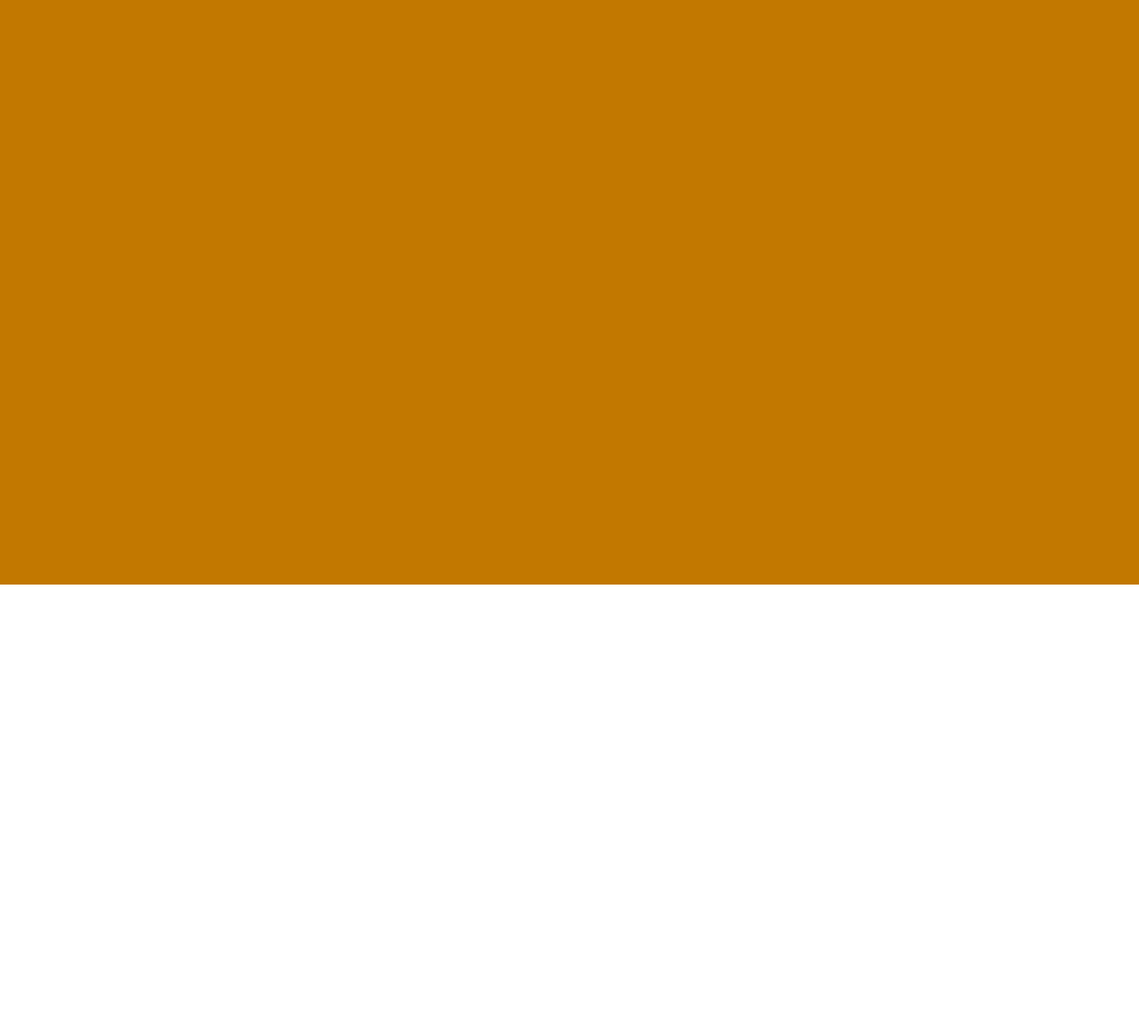
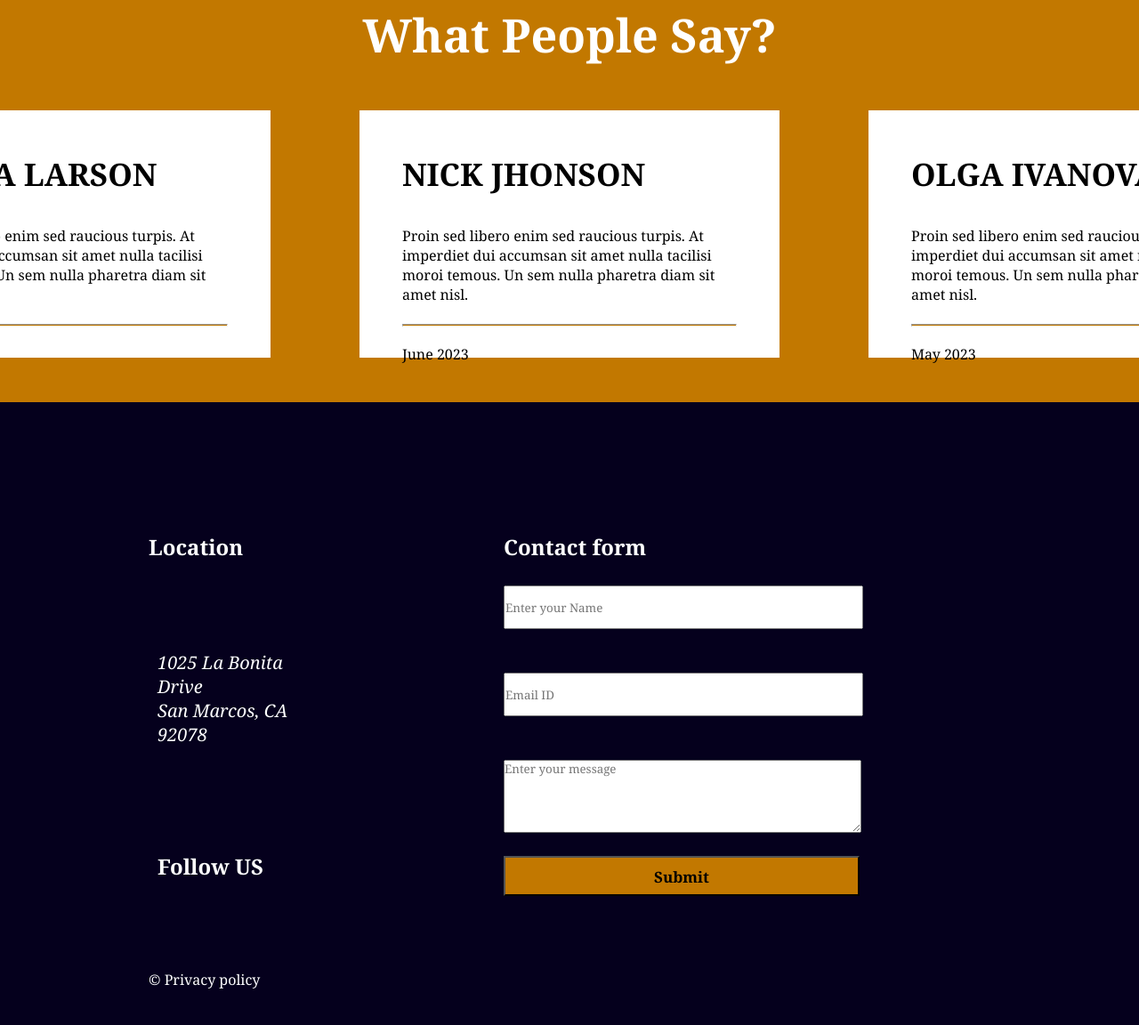
Before and after one commit to Sai9700128/Rowing-Guide-website, a plain HTML site: page index.html in a window 1280 px wide. Shown: the part 5068-6220 px from the top of the page at 89% size. Before the commit the page ends 5725 px from the top, so only its background shows below. Drawn offline with Linux system fonts and the light colour scheme.

Commit message:
Almost completed

```diff
--- a/index.html
+++ b/index.html
@@ -237,7 +237,70 @@
 
 <!-- What People Say? -->
 
+        <section>
+            <div class="whatpeople">
+                <div class="whatheading">
+                    <h1>What People Say?</h1>
+            </div>
+            <div class="whatcontent">
+                <div class="cards">
+                    <h1>STELLA LARSON</h1>
+                    <p>Proin sed libero enim sed raucious
+                        turpis. At imperdiet dui accumsan sit amet nulla tacilisi moroi temous. Un
+                        sem nulla pharetra diam sit amet nisl.</p><br>
+                    <hr class="hr">
+                    <p class="year">July 2023</p>
+                </div>
+                <div class="cards">
+                    <h1>NICK JHONSON</h1>
+                    <p>Proin sed libero enim sed raucious
+                        turpis. At imperdiet dui accumsan sit amet nulla tacilisi moroi temous. Un
+                        sem nulla pharetra diam sit amet nisl.</p><br>
+                    <hr class="hr">
+                    <p class="year">June 2023</p>
+                </div>
+                <div class="cards">
+                    <h1>OLGA IVANOVA</h1>
+                    <p>Proin sed libero enim sed raucious
+                        turpis. At imperdiet dui accumsan sit amet nulla tacilisi moroi temous. Un
+                        sem nulla pharetra diam sit amet nisl.</p><br>
+                    <hr class="hr">
+                    <p class="year">May 2023</p>
+                </div>
+            </div>
+        </section>
 
+<!-- =========================================================================================================================================================== -->
+
+<!-- location and contact form -->
+
+        <section class="addform">
+            <div class="colours2"></div>
+            <div class="displaythis">
+                <div class="location">
+                    <h2>Location</h2>
+                    <Address>
+                        1025 La Bonita Drive <br>
+                        San Marcos, CA <br>
+                        92078
+                    </Address>
+                    <h2 class="follow">Follow US</h2>
+                    <p>&copy; Privacy policy</p>
+                </div>
+                <div class="contact">
+                    <h2>Contact form</h2>
+                    <!-- To design a contact form I am using form tags to get all the accurate information -->
+                    <form action="POST" class="form">
+                        <input type="text" placeholder="Enter your Name" class="inputholders"><br><br>
+                        <input type="email" placeholder="Email ID" class="inputholders"> <br><br>
+                        <!-- <textarea nameholder="Enter the comment" rows="4" cols="50"></textarea> <br> -->
+
+                        <textarea type="textarea" size="100" class="textarea" placeholder="Enter your message"></textarea><br>
+                        <button class="submitbnt">Submit</button><br><br>
+                    </form>
+                </div>
+            </div>
+        </section>
 
 
     </main>
--- a/style.css
+++ b/style.css
@@ -365,7 +365,7 @@ input[type="radio"]{
     display: none;
 }
 
-input[type="radio"]:checked +label {
+input[type="radio"]:checked + label {
     background-color: #cbcbcb;
     padding: 12px 115px 12px 115px;
 }
@@ -385,7 +385,7 @@ input[type="radio"]:checked + label + .description {
     position: relative;
     background-color: #c27800;
     width: 100%;
-    height: 1206px;
+    height: 1006px;
     margin-top: 352px;
 }
 
@@ -393,7 +393,7 @@ input[type="radio"]:checked + label + .description {
     width: 440px;
     position: relative;
     display: flex;
-    margin: -1527px 0px 0px 440px;
+    margin: -1300px 0px 0px 440px;
 }
 
 .colours1container{
@@ -407,7 +407,7 @@ input[type="radio"]:checked + label + .description {
     height: 270px;
     width: 384px;
     position: relative;
-    margin: -1354px 0px 0px -55px;
+    margin: -1164px 0px 0px -55px;
 }
 
 .colours1content h1{
@@ -432,3 +432,106 @@ input[type="radio"]:checked + label + .description {
     background-color: #cbac7a;
     cursor: pointer;
 }
+
+/* ================================================================================================================================================================= */
+
+/* what people say section */
+
+
+.whatpeople{
+    display: flex;
+    align-items: center;
+    flex-direction: column;
+    margin: -454px 0px 0px 0px;
+    position: relative;
+}
+
+
+.whatpeople h1{
+    font-size: 52px;
+    color: white;
+}
+
+.whatcontent{
+    display: flex;
+    flex-direction: row;
+}
+
+.whatcontent .cards{
+    padding: 48px 48px 30px 48px;
+    background-color: white;
+    width: 376px;
+    height: 200px;
+    margin: 50px;
+}
+
+.cards h1{
+    color: black;
+    font-size: 35px;
+    padding-bottom: 35px;
+}
+
+hr{
+    background-color: #c27800;
+    height: 1px;
+}
+
+.cards .year{
+    padding-top: 20px;
+}
+
+/* ================================================================================================================================================================= */
+/* location and contact form */
+
+.colours2{
+    background-color: #05001d;
+    position: relative;
+    width: 100%;
+    height: 700px;
+}
+
+.displaythis{
+    display: flex;
+    justify-content: space-between;
+    position: relative;
+    margin: -554px 200px 0px 57px;
+    color: white;
+}
+.location p{
+    color: white;
+}
+.follow{
+    padding: 18px 10px 100px 10px;
+}
+
+address{
+    font-size: 20px;
+    padding: 100px 10px 100px 10px;
+}
+
+.displaythis div{
+    padding: 0px 110px 10px 110px;
+
+}
+
+/* form */
+
+.form input, .textarea{
+    margin-top: 27px;
+    width: 400px;
+    height: 45px;
+}
+
+.form .textarea{
+    height: 80px;
+}
+
+.form button{
+    margin-top: 21px;
+    padding: 10px;
+    width: 400px;
+    height: 45px;
+    font-size: 17px;
+    font-weight: bold;
+    background-color: #c27800;
+}
```
